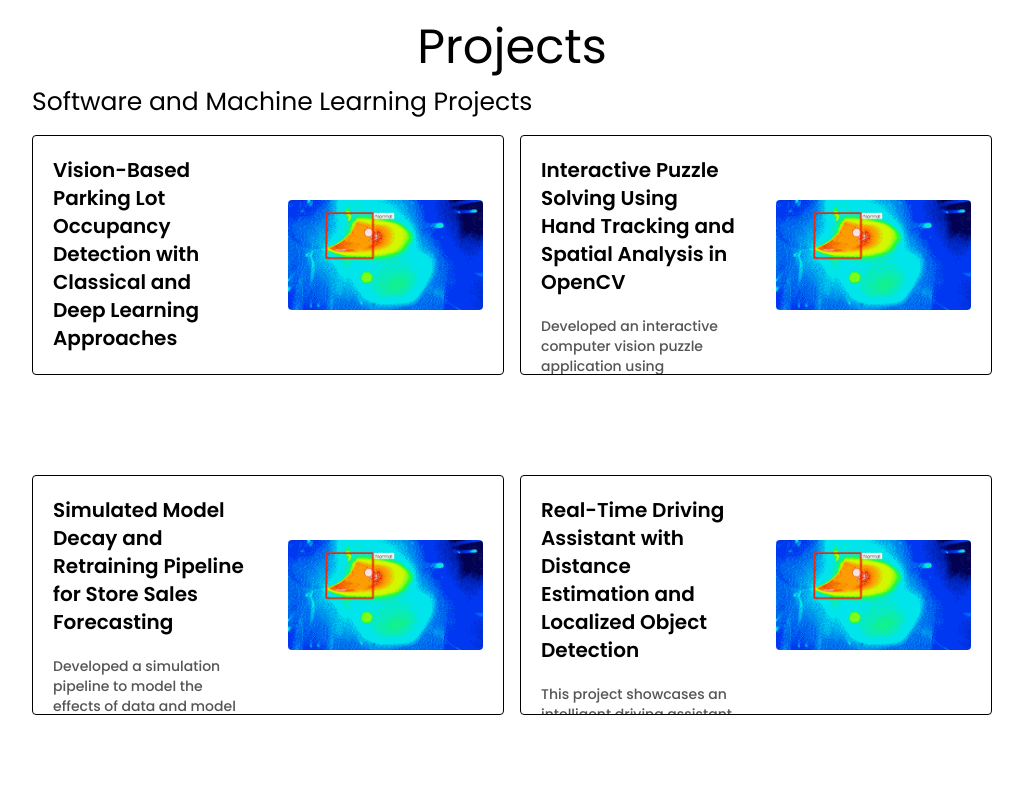
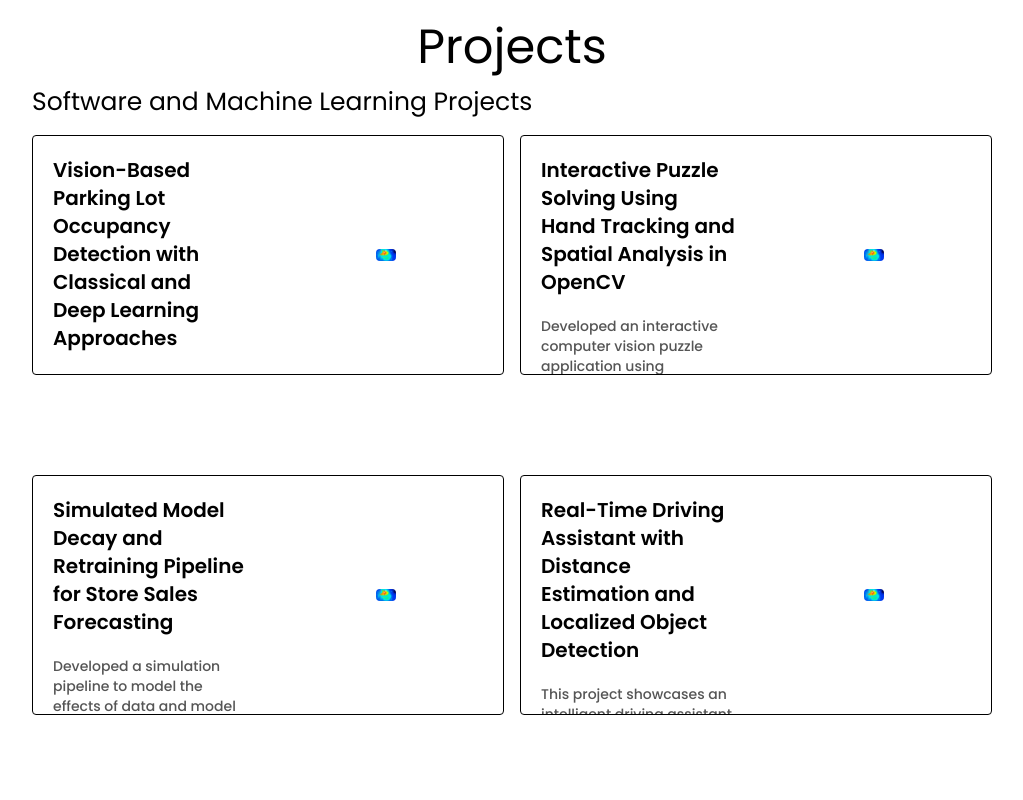
Before and after one commit to arjiomega/arjiomega.github.io, a Next.js app: page /arjiomega.github.io/ in a window 1280 px wide. Shown: the part 2740-3540 px from the top of the page, without its empty margins (128-1151 px from the left). Built offline with nearby package versions, Linux system fonts and the light colour scheme.

Commit message:
fixing cicd 2

```diff
--- a/src/app/_components/Contacts.tsx
+++ b/src/app/_components/Contacts.tsx
@@ -1,5 +1,5 @@
 "use client"
-
+import Image from 'next/image';
 import React from "react";
 import "../../styles/header.css"
 import "../../styles/mediaheader.css"
@@ -22,9 +22,11 @@ export const Contacts = () => {
 
 
                 <div className="contacts-content">
-                    <img
+                    <Image
                         src={"arjiomega.github.io/linkedin.png"}
                         alt="My LinkedIn profile"
+                        width={20}
+                        height={20}
                         className="icon"
                         onClick={() => window.open("https://www.linkedin.com/in/richardomega/", "_blank")}
                         style={{ cursor: "pointer" }}
--- a/src/app/_components/Projects.tsx
+++ b/src/app/_components/Projects.tsx
@@ -4,10 +4,12 @@ import React from "react";
 import "../../styles/header.css"
 import "../../styles/mediaheader.css"
 
+import Image from 'next/image';
+
 const ProjectImage = ({img_url}) => {
     return (
         <div className="project-image">
-            <img src={img_url}/>
+            <Image src={img_url} alt="Project Image"/>
         </div>
     )
 }
@@ -22,7 +24,13 @@ const ProjectText = ({title,description, repo_url}) => {
 
                 {(repo_url) && (
                     <a href={repo_url}>
-                        <img className="custom-button" src="https://github.githubassets.com/assets/GitHub-Mark-ea2971cee799.png"/>
+                        <Image
+                            src="https://github.githubassets.com/assets/GitHub-Mark-ea2971cee799.png"
+                            alt="github mark"
+                            width={20}
+                            height={20}
+                            className="custom-button"
+                        />
                     </a>
 
                 )}
@@ -201,10 +209,12 @@ const ProjectGenerator = ({
                 <p className="text-sm font-medium ">{description}</p>
             </div>
             <div className="flex w-full h-full justify-center items-center lg:w-1/2 p-5">
-                <img
-                src={media}
-                alt="Example"
-                className="max-h-full max-w-full object-contain rounded"
+                <Image
+                    src={media}
+                    alt="Example"
+                    className="max-h-full max-w-full object-contain rounded"
+                    width={20}
+                    height={20}
                 />
             </div>
         </div>
--- a/src/app/_components/TestProject.tsx
+++ b/src/app/_components/TestProject.tsx
@@ -1,4 +1,5 @@
 import React from "react";
+import Image from 'next/image';
 
 const lorem_ipsum =
   "Lorem ipsum dolor sit amet, consectetur adipiscing elit. Aenean mi eros, varius vel molestie sed, pharetra vel est. Quisque dignissim in lorem eget pulvinar. Vestibulum dolor libero, congue at elit sed, euismod bibendum purus. Suspendisse volutpat scelerisque quam vitae facilisis. Aenean magna erat, egestas in mi eu, convallis rutrum magna. Nullam varius diam maximus, pulvinar ex sit amet, volutpat ante. Vestibulum nec magna lobortis, tristique ipsum nec, porttitor eros. Vivamus in purus semper, rhoncus massa vitae, tempus felis. Maecenas scelerisque nulla in elit rhoncus semper. Vivamus auctor, justo in egestas fermentum, purus libero elementum est, et tincidunt libero quam in nibh. Nullam eu pulvinar urna.";
@@ -34,10 +35,12 @@ const TargetedProject = ({
   {/* Right column */}
 <div className="w-full lg:w-[20%] flex flex-col justify-between bg-gray-50 rounded-lg p-4">
   <div className="flex-1 flex items-center justify-center">
-    <img
-      src={media}
-      alt="Project Media"
-      className="h-full max-h-full w-auto object-contain"
+    <Image
+        src={media}
+        alt="Project Media"
+        width={20}
+        height={20}
+        className="h-full max-h-full w-auto object-contain"
     />
   </div>
 
```
